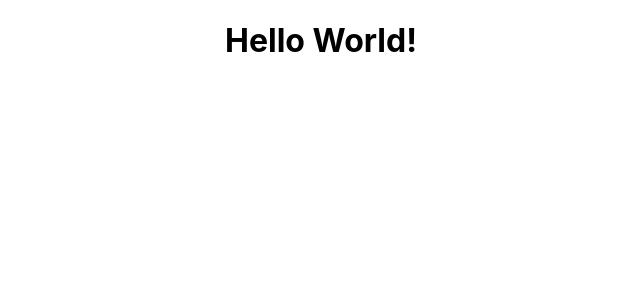
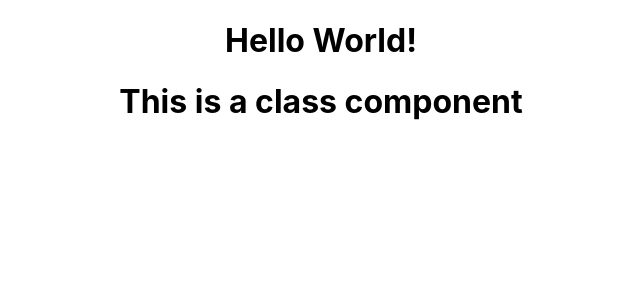
Before and after one commit to yujhenchen/first-react, a React (Create React App) app: page / in a window 1280 px wide. Shown: the top 300 px of the page, without its empty margins (319-959 px from the left). Built offline with nearby package versions, Linux system fonts and the light colour scheme.

Commit message:
add class component, simplify using component

```diff
--- a/src/App.js
+++ b/src/App.js
@@ -1,6 +1,7 @@
-import logo from "./logo.svg";
+// import logo from "./logo.svg";
 import "./App.css";
 import Hello from "./components/Hello";
+import Message from "./components/Message";
 
 function App() {
   return (
@@ -19,7 +20,8 @@ function App() {
           Learn React
         </a>
       </header> */}
-      <Hello></Hello>
+      <Hello />
+      <Message />
     </div>
   );
 }
--- /dev/null
+++ b/src/components/Message.js
@@ -0,0 +1,9 @@
+import { Component } from "react";
+
+class Message extends Component {
+  render() {
+    return <h1>This is a class component</h1>;
+  }
+}
+
+export default Message;
```
